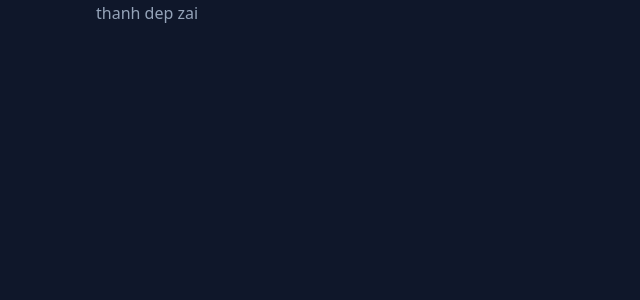
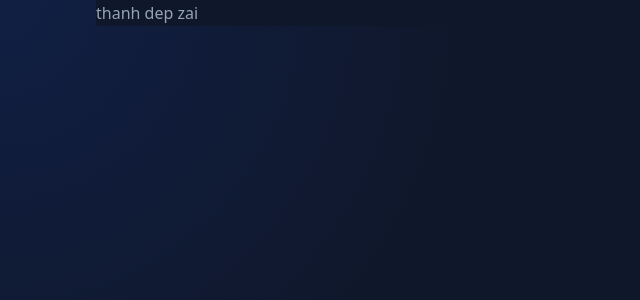
Before and after one commit to shivaluma/thanhvietnguyen.com, a Next.js app: page / in a window 1280 px wide. Shown: the top 300 px of the page, without its empty margins (0-640 px from the left). Built offline with nearby package versions, Linux system fonts and the light colour scheme.

Commit message:
chore: add radial gradient mouse cursor

```diff
--- a/src/app/layout.tsx
+++ b/src/app/layout.tsx
@@ -1,5 +1,6 @@
 import type { Metadata } from "next";
 import { Inter } from "next/font/google";
+import { RadialGradientBackground } from "@/components/radial-background";
 import "./globals.css";
 
 const inter = Inter({ subsets: ["latin"] });
@@ -22,11 +23,11 @@
           inter.className
         }
       >
-        <div className="pointer-events-none fixed inset-0 z-30 transition duration-300 lg:absolute">
+        <RadialGradientBackground>
           <div className="mx-auto min-h-screen max-w-screen-xl px-6 py-12 font-sans md:px-12 md:py-20 lg:px-24 lg:py-0">
             {children}
           </div>
-        </div>
+        </RadialGradientBackground>
       </body>
     </html>
   );
--- /dev/null
+++ b/src/components/radial-background.tsx
@@ -0,0 +1,25 @@
+"use client";
+
+import { useCursorPosition } from "@/hooks/use-cursor-position";
+import { PropsWithChildren } from "react";
+
+interface RadialGradientBackgroundProps extends PropsWithChildren {}
+
+const RadialGradientBackground = ({
+  children,
+}: RadialGradientBackgroundProps) => {
+  const position = useCursorPosition();
+
+  return (
+    <div
+      className="pointer-events-none fixed inset-0 z-30 transition duration-300 lg:absolute"
+      style={{
+        background: `radial-gradient(600px at ${position.x}px ${position.y}px, rgba(29, 78, 216, 0.15), transparent 80%)`,
+      }}
+    >
+      {children}
+    </div>
+  );
+};
+
+export { RadialGradientBackground };
--- /dev/null
+++ b/src/hooks/use-cursor-position.tsx
@@ -0,0 +1,16 @@
+import { useEffect, useState } from "react";
+
+export const useCursorPosition = () => {
+  const [position, setPosition] = useState({ x: 0, y: 0 });
+
+  useEffect(() => {
+    const setFromEvent = (e: MouseEvent) =>
+      setPosition({ x: e.clientX, y: e.clientY });
+
+    window.addEventListener("mousemove", setFromEvent);
+
+    return () => window.removeEventListener("mousemove", setFromEvent);
+  }, []);
+
+  return position;
+};
```
